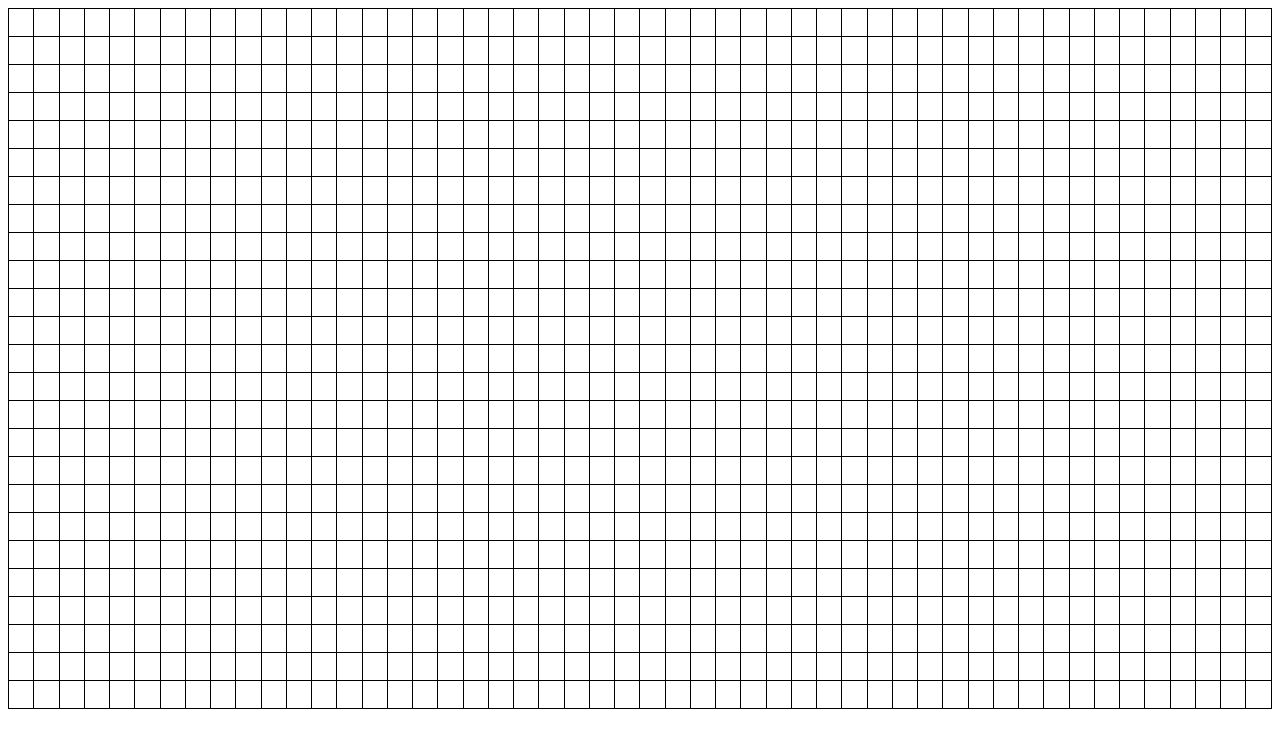
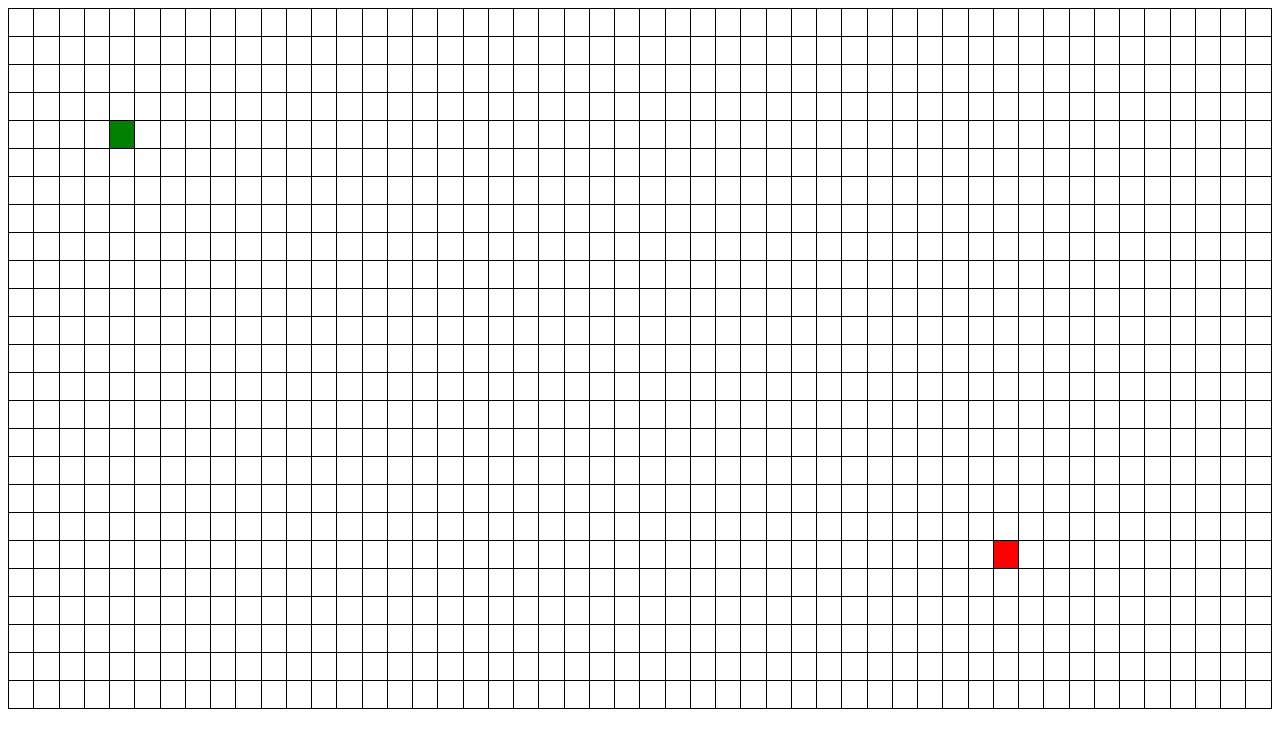
Before and after one commit to cheuyin/pathfinding-visualizer, a React (Vite) app: page / in a window 1280 px wide. Shown: the top 748 px of the page. Built offline with nearby package versions, Linux system fonts and the light colour scheme.

Commit message:
Render colours for the source and target nodes

```diff
--- a/src/components/grid-cell.tsx
+++ b/src/components/grid-cell.tsx
@@ -1,7 +1,23 @@
 import styled from 'styled-components';
+import { Node } from '../types/types';
+import { NodeState } from '../types/enums';
 
-export const GridCell: React.FC = () => {
-  return <Cell />;
+interface GridCellProps {
+  node: Node;
+}
+
+export const GridCell: React.FC<GridCellProps> = ({ node }) => {
+  console.log;
+  switch (node.type) {
+    case NodeState.NORMAL:
+      return <Cell />;
+    case NodeState.SOURCE:
+      return <SourceCell />;
+    case NodeState.TARGET:
+      return <TargetCell />;
+    default:
+      return <Cell />;
+  }
 };
 
 const Cell = styled.td`
@@ -9,3 +25,11 @@ const Cell = styled.td`
   width: 25px;
   height: 25px;
 `;
+
+const SourceCell = styled(Cell)`
+  background-color: green;
+`;
+
+const TargetCell = styled(Cell)`
+  background-color: red;
+`;
--- a/src/components/grid.tsx
+++ b/src/components/grid.tsx
@@ -1,21 +1,23 @@
 import styled from 'styled-components';
-import { Node } from '../types/types';
+import { Grid as GridType } from '../types/types';
 import { GridCell } from './grid-cell';
 
 interface GridProps {
-  grid: Node[][];
+  grid: GridType;
 }
 
 export const Grid: React.FC<GridProps> = ({ grid }) => {
   return (
     <Table>
-      {grid.map((row, rowIdx) => (
-        <tr key={rowIdx}>
-          {row.map((_, colIdx) => (
-            <GridCell key={`${colIdx} ${rowIdx}`} />
-          ))}
-        </tr>
-      ))}
+      <tbody>
+        {grid.map((row, rowIdx) => (
+          <tr key={rowIdx}>
+            {row.map((node, colIdx) => (
+              <GridCell key={`${colIdx} ${rowIdx}`} node={node} />
+            ))}
+          </tr>
+        ))}
+      </tbody>
     </Table>
   );
 };
--- a/src/controllers/visualization-controller.tsx
+++ b/src/controllers/visualization-controller.tsx
@@ -1,7 +1,7 @@
 import { NUM_GRID_COLS, NUM_GRID_ROWS } from '../config/constants';
+import { useState } from 'react';
 import { Grid } from '../components/grid';
-import { useState } from 'react';
-import { Node } from '../types/types';
+import { Grid as GridType, Node } from '../types/types';
 import { NodeState } from '../types/enums';
 
 const SOURCE_COORD = {
@@ -10,12 +10,12 @@ const SOURCE_COORD = {
 };
 
 const TARGET_COORD = {
-  x: 25,
-  y: 10,
+  x: 40,
+  y: 20,
 };
 
 export const VisualizationController = () => {
-  const [grid, setGrid] = useState<Node[][]>(createInitialGrid(NUM_GRID_ROWS, NUM_GRID_COLS));
+  const [grid, setGrid] = useState<GridType>(createInitialGrid(NUM_GRID_ROWS, NUM_GRID_COLS));
 
   return <Grid grid={grid} />;
 };
@@ -28,7 +28,7 @@ const createInitialGrid = (numRows: number, numCols: number): Node[][] => {
       const node: Node = {
         prevCell: null,
         type: NodeState.NORMAL,
-        weight: Number.POSITIVE_INFINITY,
+        distance: Number.POSITIVE_INFINITY,
       };
 
       if (i + 1 == SOURCE_COORD.y && j + 1 == SOURCE_COORD.x) {
--- a/src/types/types.ts
+++ b/src/types/types.ts
@@ -2,6 +2,8 @@ import { NodeState } from './enums';
 
 export interface Node {
   prevCell: Node | null;
-  weight: number;
+  distance: number;
   type: NodeState;
 }
+
+export type Grid = Node[][];
```
